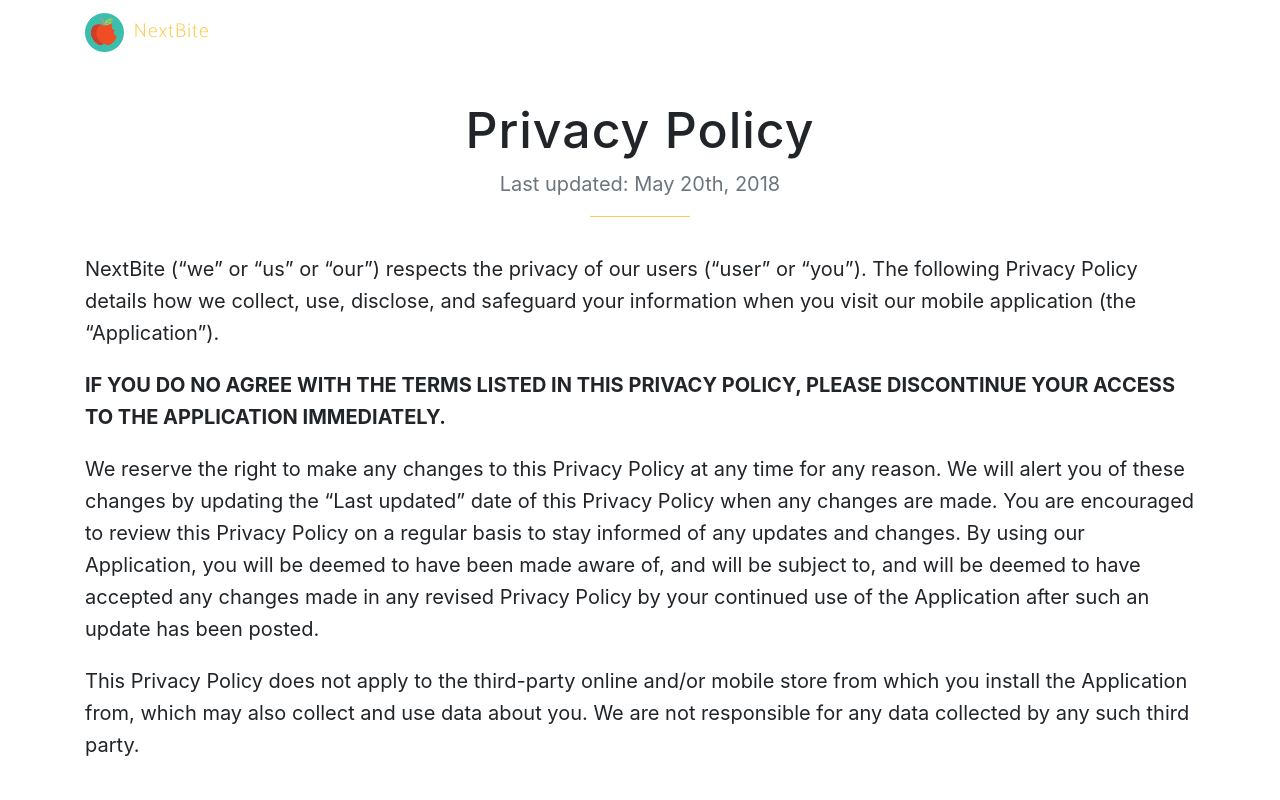
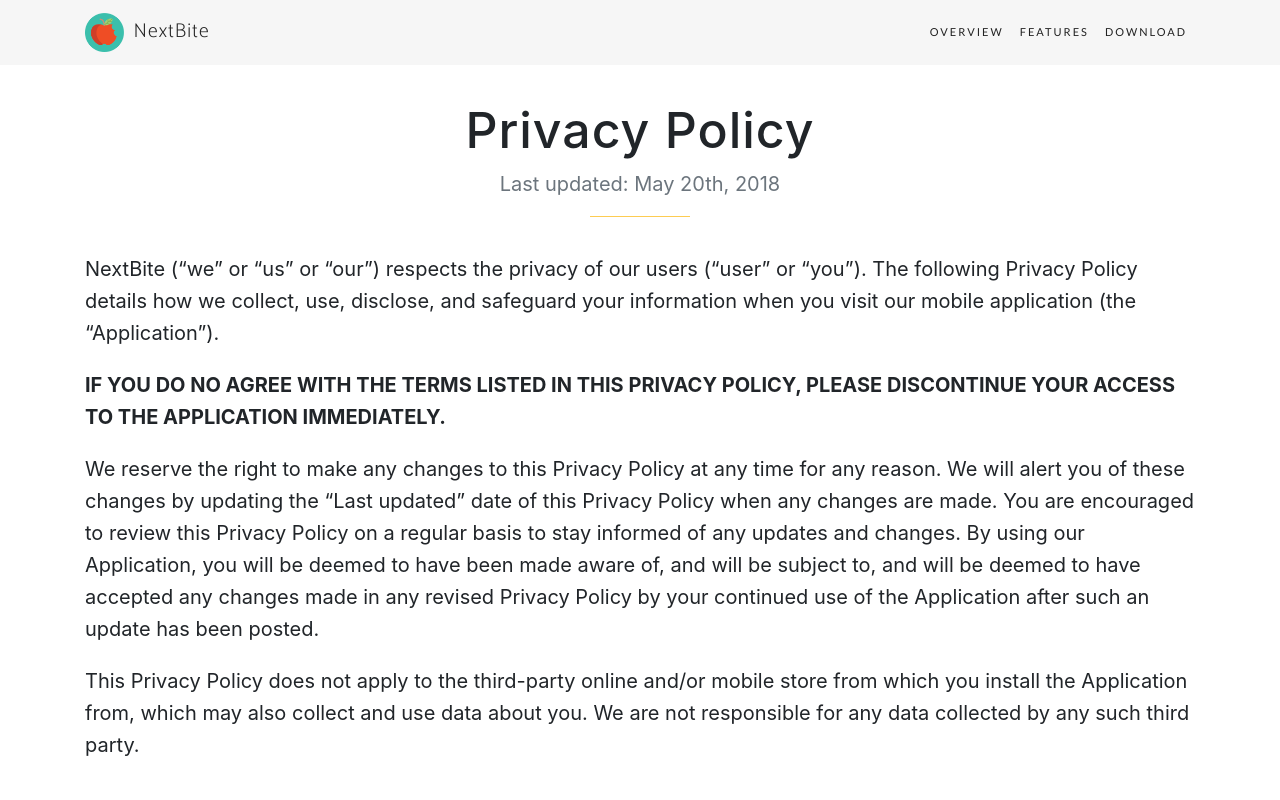
Before and after one commit to NextBite/NextBite.github.io, a website with bundled scripts: page privacy.html in a window 1280 px wide. Shown: the top 800 px of the page. Built offline with nearby package versions, Linux system fonts and the light colour scheme; a web font is replaced by a local one.

Commit message:
fix styling error

```diff
--- a/privacy.html
+++ b/privacy.html
@@ -36,10 +36,10 @@
 <body id="page-top">
 
   <!-- Navigation -->
-  <nav class="navbar navbar-expand-lg navbar-light fixed-top" id="mainNav">
+  <nav class="navbar navbar-expand-lg navbar-light fixed-top" style="background: #f6f6f6;" id="mainNav">
     <div class="container">
-      <a class="navbar-brand js-scroll-trigger" href="#page-top">
-        <img src="./img/apple-icon-02.png" width="10%" style="margin-right: 10px">NextBite</a>
+      <a class="navbar-brand js-scroll-trigger" style="color: #222222" href="./index.html">
+        <img src="./img/apple-icon-02.png" width="10%" style="margin-right: 10px;">NextBite</a>
       <button class="navbar-toggler navbar-toggler-right" type="button" data-toggle="collapse" data-target="#navbarResponsive"
         aria-controls="navbarResponsive" aria-expanded="false" aria-label="Toggle navigation">
         Menu
@@ -48,13 +48,13 @@
       <div class="collapse navbar-collapse" id="navbarResponsive">
         <ul class="navbar-nav ml-auto">
           <li class="nav-item">
-            <a class="nav-link js-scroll-trigger" href="./index.html#download">Overview</a>
+            <a class="nav-link js-scroll-trigger" style="color: #222222" href="./index.html#download">Overview</a>
           </li>
           <li class="nav-item">
-            <a class="nav-link js-scroll-trigger" href="./index.html#features">Features</a>
+            <a class="nav-link js-scroll-trigger" style="color: #222222" href="./index.html#features">Features</a>
           </li>
           <li class="nav-item">
-            <a class="nav-link js-scroll-trigger" href="./index.html#contact">Download</a>
+            <a class="nav-link js-scroll-trigger" style="color: #222222" href="./index.html#contact">Download</a>
           </li>
         </ul>
       </div>
```
